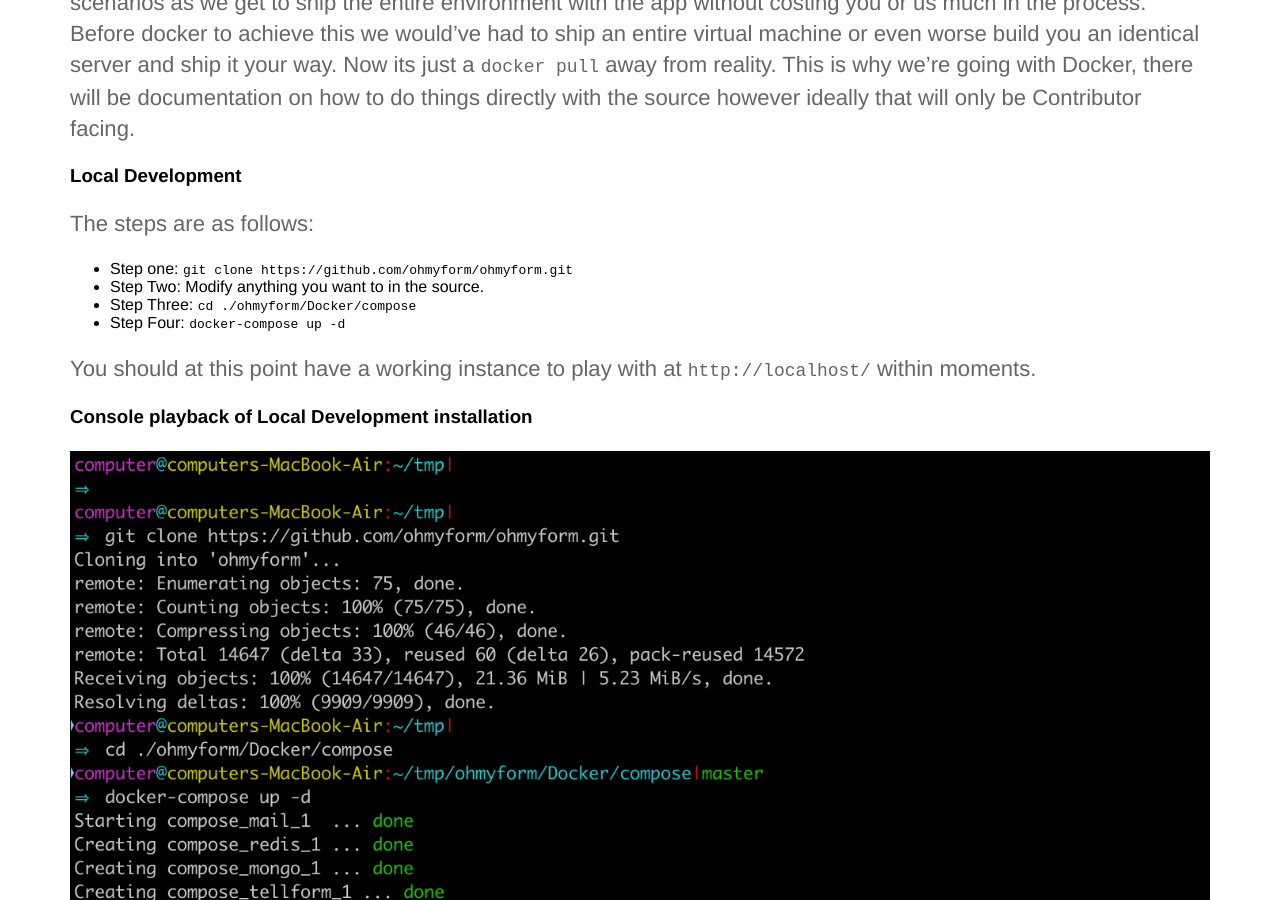
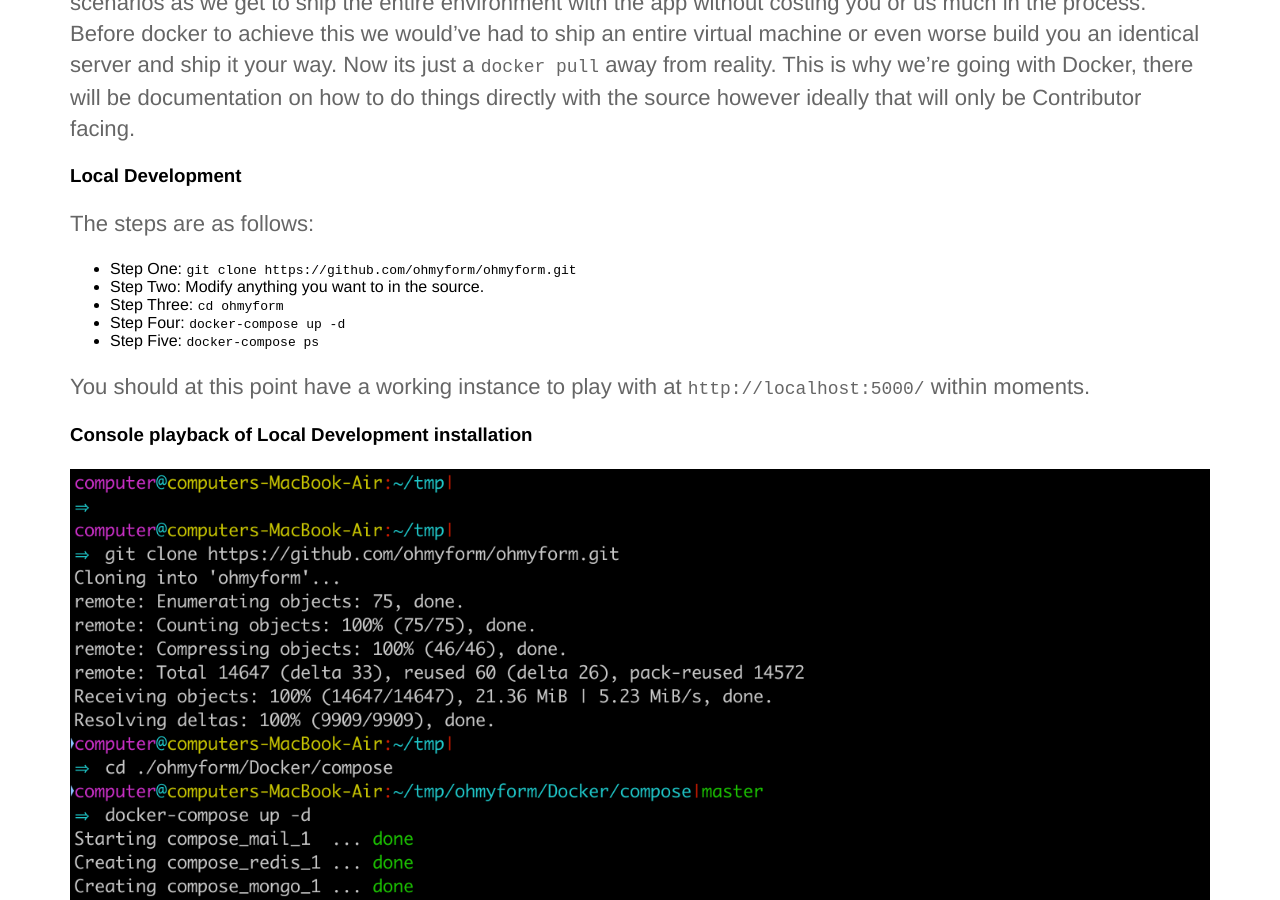
Before and after one commit to ohmyform/website, a Jekyll site: the page built from docs/install.md, in a window 1280 px wide and 900 px high, scrolled down 331 px. Built offline with Jekyll 4.4.1, drawn with Linux system fonts in a browser that asks for light colours.

Commit message:
Converged documentation with updated codebase.

```diff
--- a/docs/install.md
+++ b/docs/install.md
@@ -8,12 +8,13 @@ Docker affords us the luxury of only really having to deal with a very limited n
 ### Local Development
 
 The steps are as follows:
-* Step one: `git clone https://github.com/ohmyform/ohmyform.git`
+* Step One: `git clone https://github.com/ohmyform/ohmyform.git`
 * Step Two: Modify anything you want to in the source.
-* Step Three: `cd ./ohmyform/Docker/compose`
+* Step Three: `cd ohmyform`
 * Step Four: `docker-compose up -d`
+* Step Five: `docker-compose ps`
 
-You should at this point have a working instance to play with at `http://localhost/` within moments.
+You should at this point have a working instance to play with at `http://localhost:5000/` within moments.
 
 ### Console playback of Local Development installation
 <!-- TODO: Make sure to include asciinema embedable from https://github.com/lbryio/lbry-docker/tree/master/contrib/k8s-lbry/kick-ascii that includes an asciinema recording of the deployment of a local dev env. -->
```
Also changed, not shown: 1 other file.
